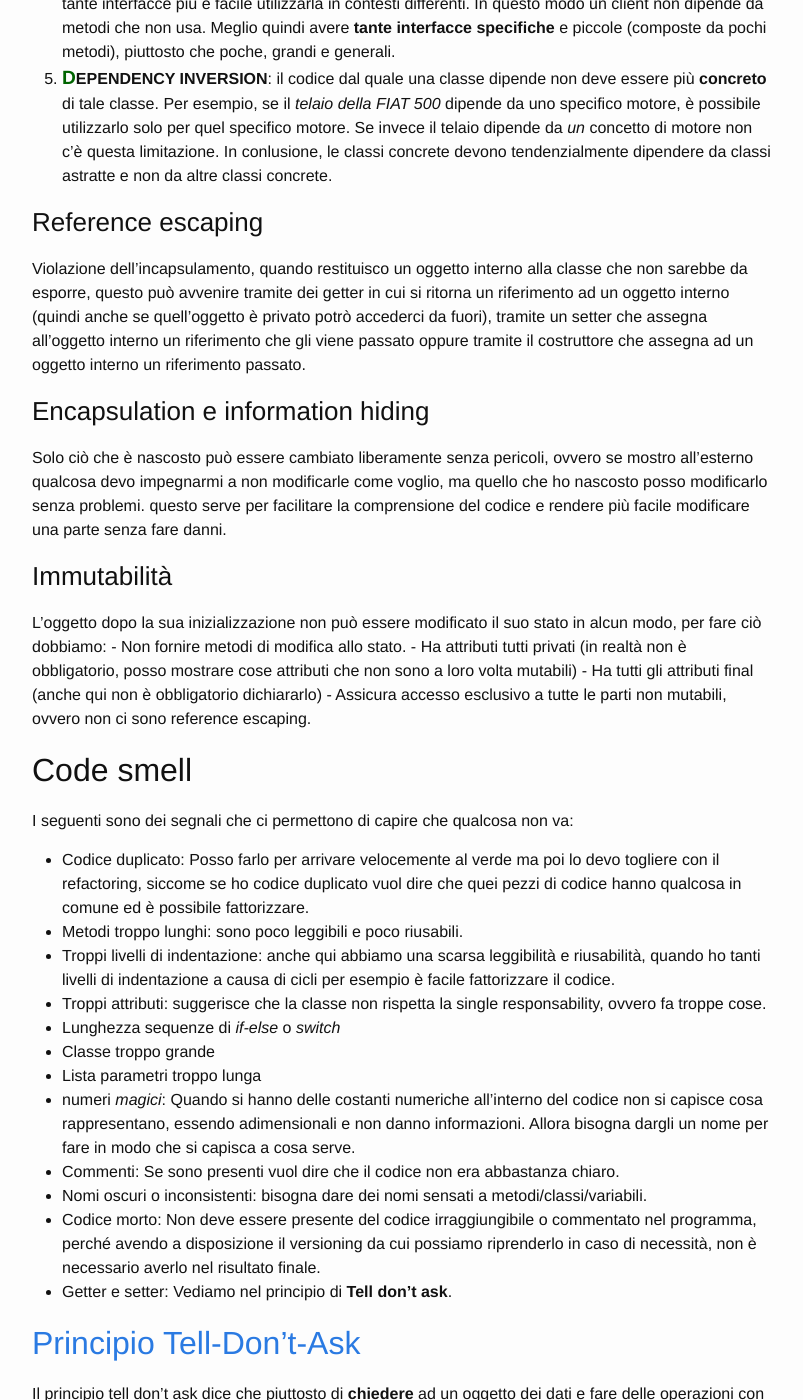
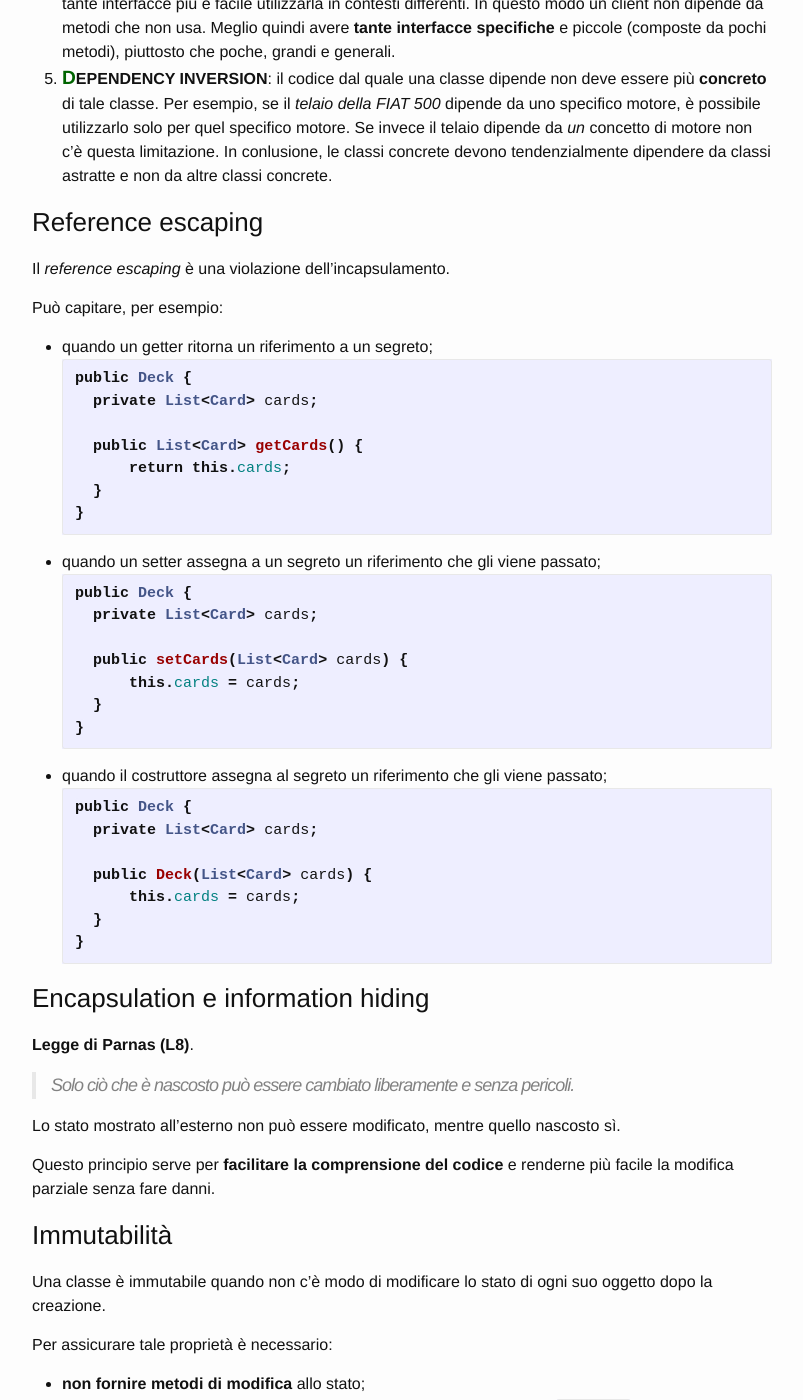
Before and after one commit to MarcoBuster/sweng, a Jekyll site: the page built from _posts/2022-10-24-Progettazione.md, in a window 1280 px wide and 1400 px high, scrolled down 3937 px. Shown: the whole window, without its empty margins (238-1041 px from the left). Built offline with Jekyll 4.4.1, drawn with Linux system fonts in a browser that asks for light colours; the table of contents is made by our own code; some of the changed text lies outside the part shown.

Commit message:
Refactor remaining basic design principles

````diff
--- a/_posts/2022-10-24-Progettazione.md
+++ b/_posts/2022-10-24-Progettazione.md
@@ -125,19 +125,59 @@ In conlusione, le classi concrete devono tendenzialmente dipendere da classi ast
 
 ### Reference escaping
 
-Violazione dell'incapsulamento, quando restituisco un oggetto interno alla classe che non sarebbe da esporre, questo può avvenire tramite dei getter in cui si ritorna un riferimento ad un oggetto interno (quindi anche se quell'oggetto è privato potrò accederci da fuori), tramite un setter che assegna all'oggetto interno un riferimento che gli viene passato oppure tramite il costruttore che assegna ad un oggetto interno un riferimento passato.
+Il _reference escaping_ è una violazione dell'incapsulamento.
+
+Può capitare, per esempio:
+- quando un getter ritorna un riferimento a un segreto;
+```java
+public Deck {
+    private List<Card> cards;
+
+    public List<Card> getCards() {
+        return this.cards;
+    }
+}
+```
+- quando un setter assegna a un segreto un riferimento che gli viene passato;
+```java
+public Deck {
+    private List<Card> cards;
+
+    public setCards(List<Card> cards) {
+        this.cards = cards;
+    }
+}
+```
+
+- quando il costruttore assegna al segreto un riferimento che gli viene passato;
+```java
+public Deck {
+    private List<Card> cards;
+
+    public Deck(List<Card> cards) {
+        this.cards = cards;
+    }
+}
+```
 
 ### Encapsulation e information hiding
 
-Solo ciò che è nascosto può essere cambiato liberamente senza pericoli, ovvero se mostro all'esterno qualcosa devo impegnarmi a non modificarle come voglio, ma quello che ho nascosto posso modificarlo senza problemi. questo serve per facilitare la comprensione del codice e rendere più facile modificare una parte senza fare danni.
+__Legge di Parnas (L8)__.
+> Solo ciò che è nascosto può essere cambiato liberamente e senza pericoli.
+
+Lo stato mostrato all'esterno non può essere modificato, mentre quello nascosto sì.
+
+Questo principio serve per __facilitare la comprensione del codice__ e renderne più facile la modifica parziale senza fare danni.
 
 ### Immutabilità
 
-L'oggetto dopo la sua inizializzazione non può essere modificato il suo stato in alcun modo, per fare ciò dobbiamo:
-    - Non fornire metodi di modifica allo stato.
-    - Ha attributi tutti privati (in realtà non è obbligatorio, posso mostrare cose attributi che non sono a loro volta mutabili)
-    - Ha tutti gli attributi final (anche qui non è obbligatorio dichiararlo)
-    - Assicura accesso esclusivo a tutte le parti non mutabili, ovvero non ci sono reference escaping.
+Una classe è immutabile quando non c'è modo di modificare lo stato di ogni suo oggetto dopo la creazione.
+
+Per assicurare tale proprietà è necessario:
+- __non fornire metodi di modifica__ allo stato;
+- avere tutti gli __attributi privati__ per i tipi potenzialmente mutabili (come `List<T>`);
+- avere tutti gli __attributi final__ se non già privati;
+- assicurare l'__accesso esclusivo__ a tutte le parti non mutabili, ovvero non avere reference escaping.
 
 ## Code smell
 I seguenti sono dei segnali che ci permettono di capire che qualcosa non va:
````
